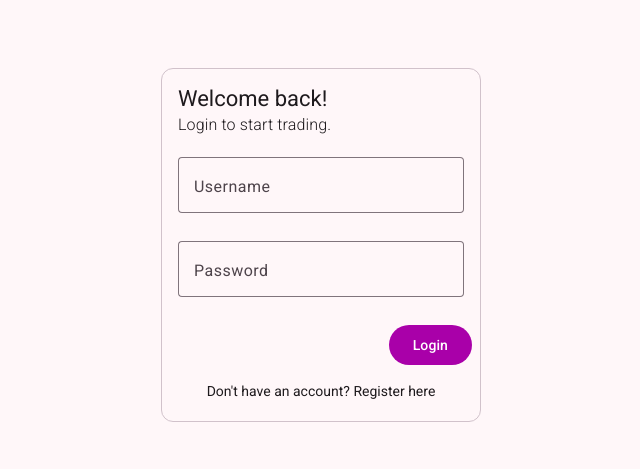
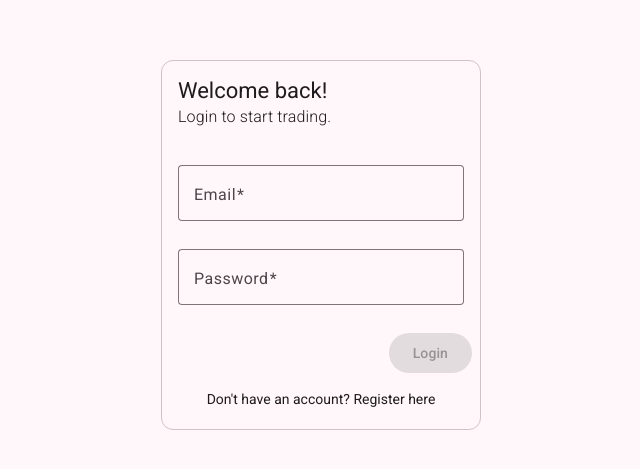
Before and after one commit to Sahil2004/gmarket, an Angular app in the folder client/: page /login in a window 1280 px wide. Shown: the part 155-624 px from the top of the page, without its empty margins (319-959 px from the left). Built offline with nearby package versions, Linux system fonts and the light colour scheme.

Commit message:
feat: added login form validation.

```diff
--- a/client/src/routes/login/login.html
+++ b/client/src/routes/login/login.html
@@ -4,21 +4,31 @@
       <h1 matCardTitle>Welcome back!</h1>
       <h2 matCardSubtitle>Login to start trading.</h2>
     </mat-card-header>
-    <mat-card-content>
-      <form action="" class="flex flex-col gap-2">
+    <form [formGroup]="loginForm" (ngSubmit)="loginHandler()">
+      <mat-card-content class="flex! flex-col gap-2">
         <mat-form-field>
-          <mat-label>Username</mat-label>
-          <input type="text" matInput placeholder="Enter your username" />
+          <mat-label>Email</mat-label>
+          <input type="email" matInput formControlName="email" placeholder="Enter your Email" />
+          <mat-error>
+            {{ getErrorMessage('Email', email?.errors) }}
+          </mat-error>
         </mat-form-field>
         <mat-form-field>
           <mat-label>Password</mat-label>
-          <input type="password" matInput placeholder="Enter your password" />
+          <input
+            type="password"
+            matInput
+            formControlName="password"
+            placeholder="Enter your password"
+            required
+          />
+          <mat-error> {{ getErrorMessage('Password', password?.errors) }} </mat-error>
         </mat-form-field>
-      </form>
-    </mat-card-content>
-    <mat-card-actions align="end">
-      <button matButton="filled">Login</button>
-    </mat-card-actions>
+      </mat-card-content>
+      <mat-card-actions align="end">
+        <button type="submit" matButton="filled" [disabled]="!loginForm.valid">Login</button>
+      </mat-card-actions>
+    </form>
     <mat-card-footer class="mt-2 mb-5">
       <p class="text-center">
         Don't have an account?
--- a/client/src/routes/login/login.ts
+++ b/client/src/routes/login/login.ts
@@ -1,4 +1,10 @@
-import { Component } from '@angular/core';
+import { Component, inject } from '@angular/core';
+import {
+  FormBuilder,
+  Validators,
+  ReactiveFormsModule,
+  type ValidationErrors,
+} from '@angular/forms';
 
 import { MatCardModule } from '@angular/material/card';
 import { MatFormFieldModule } from '@angular/material/form-field';
@@ -8,6 +14,40 @@ import { MatButtonModule } from '@angular/material/button';
 @Component({
   selector: 'login',
   templateUrl: 'login.html',
-  imports: [MatCardModule, MatFormFieldModule, MatInputModule, MatButtonModule],
+  imports: [
+    MatCardModule,
+    MatFormFieldModule,
+    MatInputModule,
+    MatButtonModule,
+    ReactiveFormsModule,
+  ],
 })
-export class Login {}
+export class Login {
+  private fb = inject(FormBuilder);
+  loginForm = this.fb.group({
+    email: ['', [Validators.required, Validators.email]],
+    password: ['', Validators.required],
+  });
+  get email() {
+    return this.loginForm.get('email');
+  }
+  get password() {
+    return this.loginForm.get('password');
+  }
+  getErrorMessage(controlName: string, errors: ValidationErrors | null | undefined): string {
+    if (errors) {
+      switch (Object.keys(errors)[0]) {
+        case 'required':
+          return `${controlName} is required`;
+        case 'email':
+          return `Not a valid email`;
+        default:
+          return '';
+      }
+    }
+    return '';
+  }
+  loginHandler() {
+    console.log(this.loginForm.value);
+  }
+}
```
